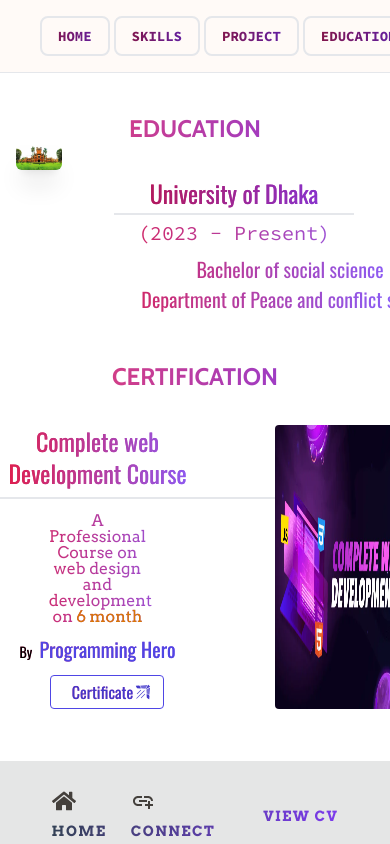
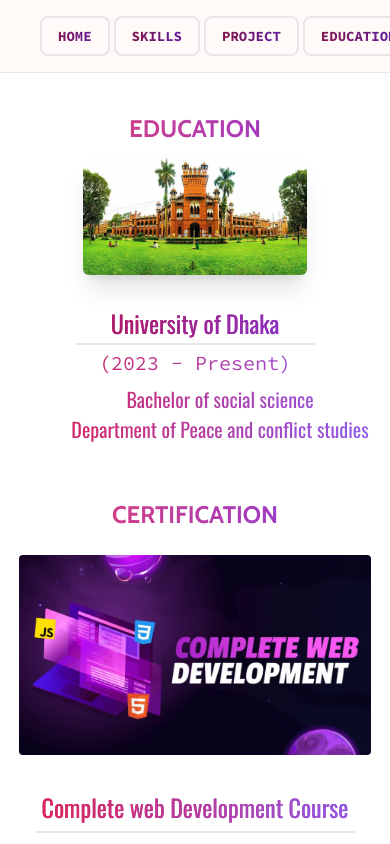
Before and after one commit to AbdullahAlHemel/OwnPortfolio, a React (Vite) app: page /Education in a window 390 px wide. Shown: the top 844 px of the page. Built offline with nearby package versions, Linux system fonts and the light colour scheme; some icons are missing.

Commit message:
Responsive

```diff
--- a/src/Home/Home/Home.jsx
+++ b/src/Home/Home/Home.jsx
@@ -13,7 +13,6 @@
           <WhatIDo></WhatIDo>
           <Projects></Projects>
           <Education></Education>
-
           <Contract></Contract>
 
 
--- a/src/Home/Home/WhatIDO/Skills.jsx
+++ b/src/Home/Home/WhatIDO/Skills.jsx
@@ -22,9 +22,9 @@
             <h2 className='uppercase text-center font-black text:md md:text-xl lg:text-2xl pt-4 lg:pt-12 font-Headline text-transparent bg-clip-text bg-gradient-to-r from-rose-500 to-violet-600' data-aos="fade-up">Skills</h2>
 
          {/* Front-end */}
-           <div className='text-center lg:mt-8 text:md md:text-xl lg:text-xl w-[90px] m-auto lg:pb-1.5 border-orange-200 border-b-2 rounded-md font-medium font-body3 text-transparent bg-clip-text bg-gradient-to-r from-rose-500 to-violet-600 ' data-aos="fade-up">Front-End</div>
+           <div className='text-center lg:mt-8 text:md md:text-xl mt-6 lg:text-xl w-[90px] m-auto lg:pb-1.5 border-orange-200 border-b-2 rounded-md font-medium font-body3 text-transparent bg-clip-text bg-gradient-to-r from-rose-500 to-violet-600 ' data-aos="fade-up">Front-End</div>
 
-         <div className='mx-auto md:w-[550px] w-[300px] lg:w-[700px] pt-4 md:pt-8 lg:pt-14 pb-5 grid grid-cols-5 '>
+         <div className='mx-auto w-[700px] pt-4 md:pt-8 lg:pt-14 pb-5 grid grid-cols-5 '>
 
            <div  style={{transition:'0.5s'}} data-aos="flip-left"  className='hover:border-pink-200 hover:bg-gradient-to-t from-red-50 to-transparent w-[120px] px-6 pt-8 mx-auto font-semibold border rounded-lg shadow-lg hover:shadow-blue-300 hover:shadow-xl '><div className=''><img  className='' src={SkillIconTailwind} alt="" /></div></div>
            <div style={{transition:'0.5s'}} data-aos="flip-left" className='hover:border-pink-200 hover:bg-gradient-to-t from-red-50 to-transparent w-[120px] px-6 py-5 mx-auto font-semibold border rounded-lg shadow-lg hover:shadow-orange-300 hover:shadow-xl duration-500'><div className=''><img className='' src={SkillIconJava} alt="" /></div></div>
@@ -32,7 +32,7 @@
            <div style={{transition:'0.5s'}} data-aos="flip-left" className='hover:border-red-200 hover:bg-gradient-to-t from-red-50 to-transparent w-[120px] px-6 py-5 mx-auto font-semibold border rounded-lg shadow-lg hover:shadow-sky-300 hover:shadow-xl duration-150'><div className=''><img className='' src={SkillIconCss} alt="" /></div></div>
            <div style={{transition:'0.5s'}} data-aos="flip-left" className='hover:border-sky-200 hover:bg-gradient-to-t from-red-50 to-transparent w-[120px] px-6 py-5 mx-auto font-semibold border rounded-lg shadow-lg hover:shadow-orange-300 hover:shadow-xl duration-150'><div className=''><img className='' src={SkillIconHtml} alt="" /></div></div>
 
-            <div className='mx-auto md:w-[550px] w-[300px] lg:w-[700px] grid grid-cols-5 mt-1.5  font-medium font-body3 tracking-[.03em]'>
+            <div className='mx-auto w-[700px] grid grid-cols-5 mt-1.5  font-medium font-body3 tracking-[.03em]'>
                 <div className='lg:w-[70px] mx-auto font-medium'> <h3 className='text-center text-transparent bg-clip-text bg-gradient-to-r from-slate-600 to-violet-700'>Tailwind</h3></div>
                 <div className=' w-[70px] mx-auto font-medium'> <h3 className='text-center text-transparent bg-clip-text bg-gradient-to-r from-slate-600 to-violet-700'>JavaScript</h3></div>
                 <div className='w-[70px] mx-auto font-medium'><h3 className='text-center text-transparent bg-clip-text bg-gradient-to-r from-slate-600 to-violet-700'>React</h3></div>
@@ -43,7 +43,7 @@
           </div>
 
     {/* Backend    */}
-    <div className='text-center mt-8 text-xl mx-[580px] pb-1.5 border-orange-200 border-b-2 rounded-md font-medium font-body3 text-transparent bg-clip-text bg-gradient-to-r from-rose-500 to-violet-600' data-aos="fade-up"  data-aos-duration="500">Back-End</div>
+    <div className='text-center lg:mt-8 text:md md:text-xl lg:text-xl w-[90px] m-auto lg:pb-1.5 border-orange-200 border-b-2 rounded-md font-medium font-body3 text-transparent bg-clip-text bg-gradient-to-r from-rose-500 to-violet-600' data-aos="fade-up"  data-aos-duration="500">Back-End</div>
 
     <div className='mx-auto w-[570px] pt-14 pb-5 grid grid-cols-4'>
 
@@ -62,7 +62,7 @@
 
 
      {/* Tools */}
-     <div className='text-center mt-8 text-xl mx-[600px] pb-1.5 border-orange-200 border-b-2 rounded-md font-medium font-body3 text-transparent bg-clip-text bg-gradient-to-r from-rose-500 to-violet-600' data-aos="fade-up"  data-aos-duration="500">Tools</div>
+     <div className='text-center lg:mt-8 text:md md:text-xl lg:text-xl w-[90px] m-auto lg:pb-1.5 border-orange-200 border-b-2 rounded-md font-medium font-body3 text-transparent bg-clip-text bg-gradient-to-r from-rose-500 to-violet-600' data-aos="fade-up"  data-aos-duration="500">Tools</div>
 
     <div className='mx-auto w-[570px] pt-14 pb-5 grid grid-cols-4'>
 
--- a/src/Home/Home/certification/certification.jsx
+++ b/src/Home/Home/certification/certification.jsx
@@ -8,16 +8,18 @@
     AOS.init({duration:1000})
     return (<>
             <h2 data-aos="fade-up" className=' text-center font-Headline font-black text-2xl uppercase mt-4 text-transparent bg-clip-text bg-gradient-to-r from-rose-500 to-violet-600 '>Certification</h2>
-        <div className='flex max-w-6xl m-auto py-8 gap-20 mb-5'>
-            <div  data-aos="zoom-in-right"  className='float-right w-1/2 text-center my-auto font-body3 text-transparent bg-clip-text bg-gradient-to-r from-rose-600 to-violet-500 '>
+
+        <div className='flex md:flex-row flex-col-reverse max-w-6xl m-auto py-2 md:py-8 gap-5 md:gap-20 mb-5'>
+            <div  data-aos="zoom-in-right"  className=' w-full md:w-1/2 text-center my-auto font-body3 text-transparent bg-clip-text bg-gradient-to-r from-rose-600 to-violet-500 '>
             <h2 className='text-2xl text-transparent bg-clip-text bg-gradient-to-r from-rose-600 to-violet-500 '>Complete web Development Course</h2>
             <h2 className='text-2xl font-body4 border-b border-[1px] w-80 m-auto my-2'></h2>
-            <p className='font-body4 w-1/2 text-center m-auto leading-4 mt-2 py-1.5'>A Professional Course on web design and development on <span className='text-amber-600'>6 month </span></p>
+            <p className='font-body4 w-80 md:w-1/2 text-center m-auto leading-4 mt-2 py-1.5'>A Professional Course on web design and development on <span className='text-amber-600'>6 month </span></p>
             <h2 className='text-xl mt-1 text-indigo-600'><span className='text-sm mr-1 text-black'>By </span><a href="https://www.programming-hero.com/">Programming Hero</a></h2>
             <div className='w-24 flex mx-auto'>
                 <a href="https://drive.google.com/file/d/1f_8NX0vKvvXeFtBhsO6QrxgT7jSJlVzS/view?usp=sharing" className=' border border-indigo-600 rounded text-indigo-700 p-1 pr-3 pb-2 hover:scale-110 duration-150 hover:shadow-lg hover:text-white hover:bg-indigo-800 mt-3'>Certificate<GiArmoredBoomerang className='ml-20 mt-[-20px]'/></a></div>
             </div>
-            <img data-aos="fade-up"  className='float-left w-2/6 rounded' src={web} alt="" />
+            <div className='w-96 p-4 md:p-0 md:w-1/3 m-auto '><img data-aos="fade-up"  className='rounded' src={web} alt="" /></div>
+
         </div>
         </>
     );
--- a/src/Main/Navbar.jsx
+++ b/src/Main/Navbar.jsx
@@ -57,7 +57,7 @@
         <div class="navbar-start lg:inline hidden">
             <h2 className='text-4xl p-1.5 rounded'><FaCode /></h2>
         </div>
-        <div className="navbar-center lg:flex float-right">
+        <div className="navbar-center max-w-4xl m-auto float-right">
             <ul className= {`menu menu-horizontal px-1 gap-1 `}>
                 {/* {navLinks} */}
                 {data.map((item, key)=> (
--- a/src/components/Contract/Contract.jsx
+++ b/src/components/Contract/Contract.jsx
@@ -51,7 +51,7 @@
     };
 
     return (<>
-    <div className="bg-teal-100 py-4 md:py-6 lg:py-10 ">
+    <div className="bg-teal-100 py-7 md:py-8 lg:py-10 ">
     <h2 className='mt-2 lg:mt-5 text-center font-body2 font-bold md:text-xl lg:text-2xl my-2 text-transparent bg-clip-text bg-gradient-to-r from-rose-500 to-violet-600'>{text}<Cursor cursorColor='blue' /></h2>
       <div className='flex m-auto lg:gap-14 mg:gap-10 gap-4 py-2 lg:py-4 w-[300px] md:w-[450px] lg:w-[610px] '>
           <a data-aos="fade-left" href="https://www.linkedin.com/in/abdullah-al-hemel-1th/" className='hover:scale-125 duration-1000 ease-in-out hover:shadow-xl p-1 bg-white rounded text-4xl md:text-6xl lg:text-7xl text-[#0077b5]'><FaLinkedin /></a>
@@ -62,10 +62,10 @@
       </div>
     </div>
                 {/* <h2 className=' text-center font-body2 font-bold text-2xl my-8'>Contract</h2> */}
-        <div class="mb-10  md:mt-6 mt-1 lg:mt-16 flex flex-col max-w-5xl m-auto lg:flex-row my-5 gap-1">
+        <div class="mb-3 lg:mb-10 md:mt-6 mt-1 lg:mt-16 flex flex-col max-w-5xl m-auto lg:flex-row my-5 gap-1">
           <ToastContainer position="top-left" autoClose={4000} hideProgressBar={false} newestOnTop={false} closeOnClick rtl={false} pauseOnFocusLoss draggable pauseOnHover theme="light"/>
 
-  <form  data-aos="fade-up" data-aos-duration="2000" ref={form} onSubmit={sendEmail} class="lg:w-1/2  bg-base-300 rounded-box p-8 md:p-10 lg:p-14">
+  <form  data-aos="fade-up" data-aos-duration="2000" ref={form} onSubmit={sendEmail} class="lg:w-1/2  bg-base-300 rounded-box m-6 md:m-0 p-8 md:p-10 lg:p-14">
     <h2 className='text-2xl md:text-3xl lg:text-5xl font-body3 font-bold text-transparent bg-clip-text bg-gradient-to-r from-pink-400 to-purple-600'>Let's Work </h2>
     <h2 className='text-2xl md:text-3xl lg:text-5xl font-body3 font-bold text-transparent bg-clip-text bg-gradient-to-r from-rose-400 to-violet-500 lg:pb-2'>together!</h2>
     <p className='text-md md:text-xl py-5  text-transparent bg-clip-text bg-gradient-to-r from-slate-800 to-violet-600  '>I design and code beautifully simple things and i love what i do. Just simple like that!</p>
--- a/src/components/Edu/Education.jsx
+++ b/src/components/Edu/Education.jsx
@@ -12,9 +12,9 @@
 
         <div data-aos="fade-up" className='max-w-7xl m-auto' >
             <h2 className='text-center mt-10 text-2xl uppercase font-black font-Headline text-transparent bg-clip-text bg-gradient-to-r from-rose-500 to-violet-600'>Education</h2>
-          <div className='flex lg:p-8'>
-          <div className='w-4/5 float-left'  data-aos="fade-up"  data-aos-duration="2000"> <a href="https://www.du.ac.bd/"><img className='w-3/5 m-auto rounded-md shadow-xl md:mt-10 lg:mt-0' src={czn} alt="" /></a> </div>
-           <div className='w-4/5 float-right text-transparent bg-clip-text bg-gradient-to-r from-rose-600 to-violet-500'  data-aos="zoom-in-left">
+          <div className='flex lg:p-8 p-2 md:flex-row flex-col max-w-6xl m-auto '>
+          <div className='w-full md:w-4/5 float-left'  data-aos="fade-up"  data-aos-duration="2000"> <a href="https://www.du.ac.bd/"><img className='w-3/5 m-auto rounded-md shadow-xl md:mt-10 lg:mt-0' src={czn} alt="" /></a> </div>
+           <div className='w-full md:w-4/5 float-right text-transparent bg-clip-text bg-gradient-to-r from-rose-600 to-violet-500'  data-aos="zoom-in-left">
             <p className='text-xl text-center py-8 mx-5'>
                 <h2 className='text-2xl font-body3 text-transparent bg-clip-text bg-gradient-to-r from-rose-700 to-violet-600 '>University of Dhaka</h2>
                 <h2 className=' border-b border-[1px] w-60 m-auto my-1'></h2>
@@ -24,7 +24,6 @@
                 </p>
                 </div>
            </div>
-
         </div>
 
         <Certification></Certification>
```
